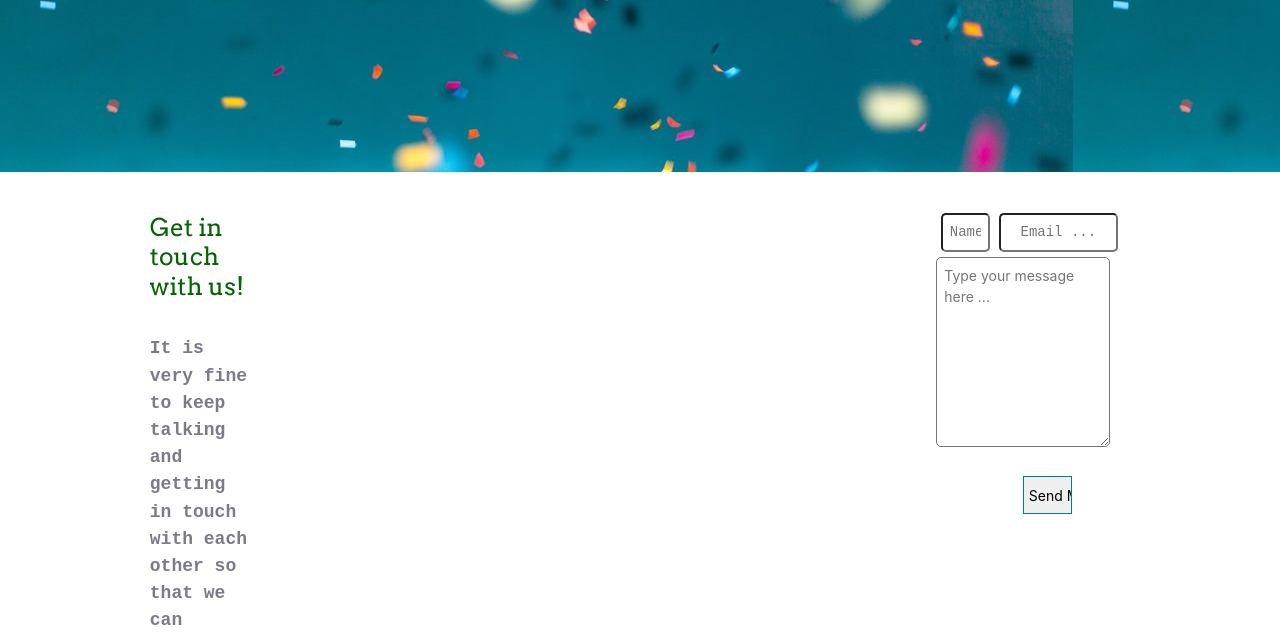
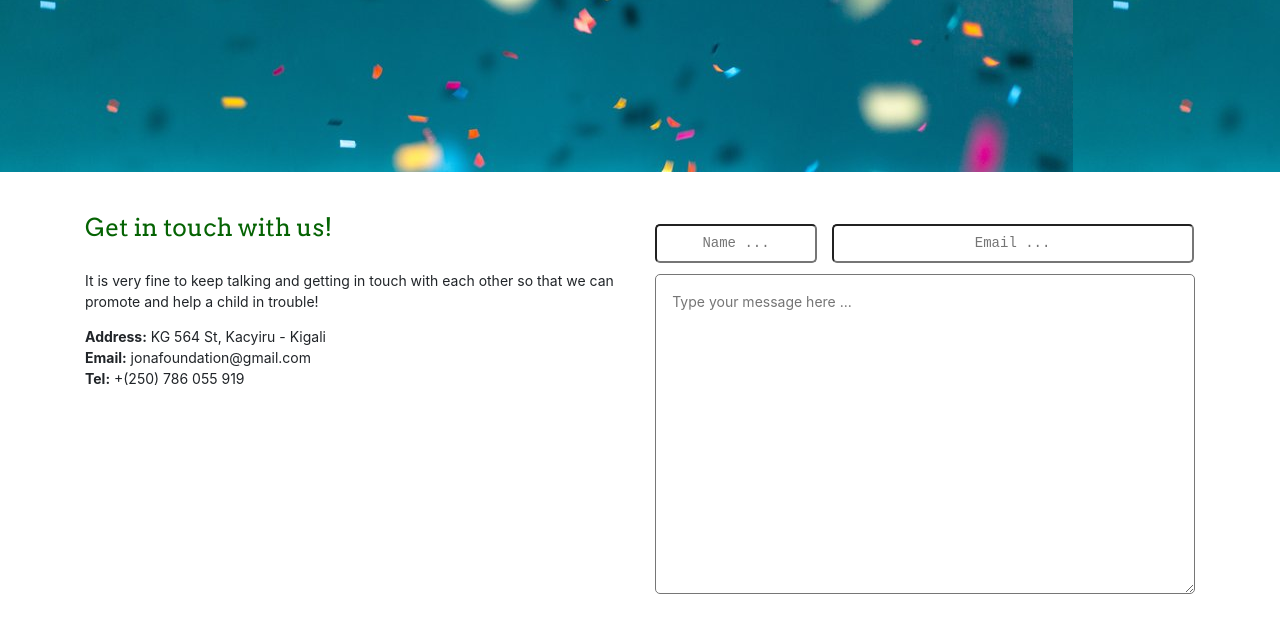
Before and after one commit to MutaJosh/TAS_project, a plain HTML site: page contact.html in a window 1280 px wide. Shown: the part 148-787 px from the top of the page. Drawn offline with nearby package versions, Linux system fonts and the light colour scheme; a web font is replaced by a local one.

Commit message:
Some changes on Contact page

```diff
--- a/contact.html
+++ b/contact.html
@@ -20,7 +20,6 @@
 
 	</head>
 <body>
-<b>
 	<div id="loader"></div>
 
 <header>
@@ -48,19 +47,20 @@
 <div class="container mt-3">
 		<div class="row">
 				<div class="col-md-6">
-						<div class="demo-content">
-							<div class="contact-info">
+						<div class="demo-content form-cont">
+							<!-- <div class="contact-info"> -->
 								<h3>Get in touch with us!</h3><br>
 								<p><span>It is very fine to keep talking and getting in touch with each other so that we can promote and help a child in trouble!</span></p>
 								<p><strong>Address:</strong> KG 564 St, Kacyiru - Kigali<br>
 								<strong>Email:</strong> jonafoundation@gmail.com <br>
 								<strong>Tel:</strong> +(250) 786 055 919</p>
-							</div>
+							<!-- </div> -->
 						</div>
 				</div>
 				<div class="col-md-6">
-						<div class="demo-content bg-alt">
-							<div class="form-cont" style=" width: 50%;  float: right; padding: 2%;">
+						<div class="demo-content bg-alt form-cont">
+							 <!-- style=" width: 50%;  float: right; padding: 2%;" -->
+							<!-- <div class="form-cont"> -->
 								<form>
 									<input type="text" name="" placeholder="Name ..." required="">
 									<input type="email" name="" placeholder="Email ..." required=""> <br>
@@ -69,7 +69,7 @@
 
 									<input type="submit" name="" value="Send Message!">
 								</form>
-							</div>
+							<!-- </div> -->
 						</div>
 				</div>
 		</div>
--- a/css/style.css
+++ b/css/style.css
@@ -24,7 +24,8 @@ input[type="text"]{
 	border-radius: 5px;
 	outline: none;
 	margin: 2%;
-	width: 20%;
+	margin-left: 0;
+	width: 30%;
 	font-family: monospace;
 }
 
@@ -33,7 +34,7 @@ input[type="email"]{
 	outline: none;
 	text-align: center;
 	padding: .5em;
-	width: 48%;
+	width: 67%;
 	font-family: monospace;
 }
 
@@ -41,26 +42,21 @@ input[type="submit"]{
     padding: 5px;
     margin-left: 35%;
     margin-top: 10%;
-    width: 20%;
+		width: 20%;
     border: 1px solid teal;
     height: 2.7em;
 }
 
 .form-cont {
-	transition: 1.8s cubic-bezier(1,-0.12, 0, 1.33);
-	width: 40%;
+	width: 100%;
 	height: 20%;
-	float: right;
-	margin-top: 2%;
+	margin-top: 5%;
 }
 
 
 .contact-info {
-    transition: 1s cubic-bezier(0.04, 1.53, 1, 1);
-    float: left;
-    padding-left: 12%;
     font-size: 16px;
-    width: 30%;
+    width: 100%;
     padding-top: 5%;
     line-height: 170%;
 }
@@ -78,9 +74,8 @@ input[type="submit"]{
 }
 
 textarea {
-    width: 70%;
-    height: 190px;
-    margin: 2%;
+    width: 100%;
+    height: 40vh;
     padding: 3%;
     outline: none;
     overflow: auto;
```
